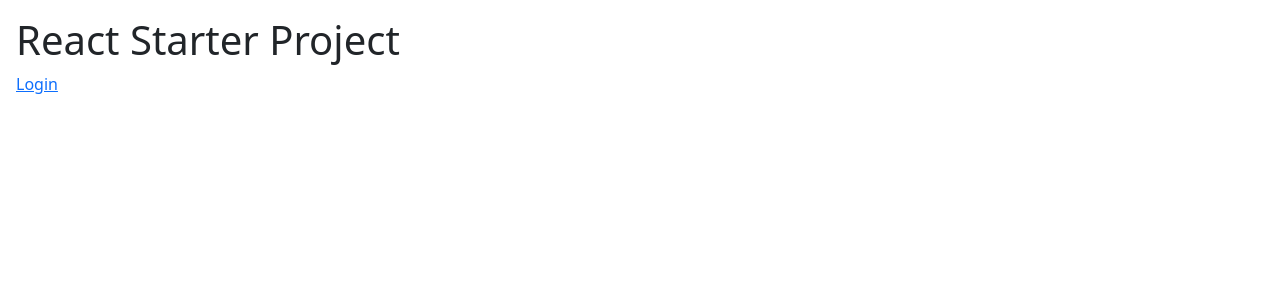
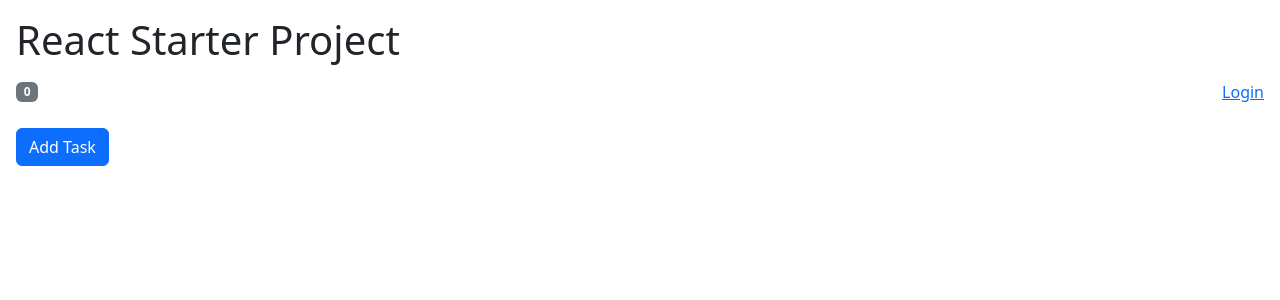
Before and after one commit to ducanh4531/practice-app, a React (Vite) app: page / in a window 1280 px wide. Shown: the top 300 px of the page. Built offline with nearby package versions, Linux system fonts and the light colour scheme.

Commit message:
add Context to share state in child components

```diff
--- a/src/App.tsx
+++ b/src/App.tsx
@@ -1,6 +1,11 @@
+import { useReducer } from "react";
 import "./App.css";
-import LoginStatus from "./state-management/LoginStatus";
+// import LoginStatus from "./state-management/LoginStatus";
 // import TaskList from "./state-management/TaskList";
+import HomePage from "./state-management/HomePage";
+import NavBar from "./state-management/NavBar";
+import TasksContext from "./state-management/contexts/tasksContext";
+import tasksReducer from "./state-management/reducers/tasksReducer";
 // import Counter from "./state-management/Counter";
 
 // import TodoForm from "./react-query/TodoForm";
@@ -8,8 +13,11 @@
 // import PostList from "./react-query/PostList";
 
 function App() {
+	const [tasks, dispatch] = useReducer(tasksReducer, []);
+
 	return (
-		<>
+		// CAN SHARE VALUE TO OTHER COMPONENT USING USECONTEXT() HOOK THEN
+		<TasksContext.Provider value={{ tasks, dispatch }}>
 			<h1>React Starter Project</h1>
 			{/* REACT-QUERY */}
 			{/* <TodoForm /> */}
@@ -18,9 +26,10 @@
 
 			{/* STATE-MANAGEMENT */}
 			{/* <Counter /> */}
-			{/* <TaskList /> */}
-			<LoginStatus />
-		</>
+			{/* <LoginStatus /> */}
+			<NavBar />
+			<HomePage />
+		</TasksContext.Provider>
 	);
 }
 
--- a/src/state-management/NavBar.tsx
+++ b/src/state-management/NavBar.tsx
@@ -1,12 +1,16 @@
-import LoginStatus from './LoginStatus';
+import { useContext } from "react";
+import LoginStatus from "./LoginStatus";
+import TasksContext from "./contexts/tasksContext";
 
 const NavBar = () => {
-  return (
-    <nav className="navbar d-flex justify-content-between">
-      <span className="badge text-bg-secondary">4</span>
-      <LoginStatus />
-    </nav>
-  );
+	const { tasks } = useContext(TasksContext);
+
+	return (
+		<nav className="navbar d-flex justify-content-between">
+			<span className="badge text-bg-secondary">{tasks.length}</span>
+			<LoginStatus />
+		</nav>
+	);
 };
 
 export default NavBar;
--- a/src/state-management/TaskList.tsx
+++ b/src/state-management/TaskList.tsx
@@ -1,8 +1,8 @@
-import { useReducer } from "react";
-import tasksReducer from "./reducers/tasksReducer";
+import { useContext } from "react";
+import TasksContext from "./contexts/tasksContext";
 
 const TaskList = () => {
-	const [tasks, dispatch] = useReducer(tasksReducer, []);
+	const { tasks, dispatch } = useContext(TasksContext);
 
 	return (
 		<>
--- /dev/null
+++ b/src/state-management/contexts/tasksContext.ts
@@ -0,0 +1,15 @@
+import { Dispatch } from "react";
+import { Task, TaskAction } from "../reducers/tasksReducer";
+import React from "react";
+
+// CREATE CONTEXT TYPE TO SHARE DATA THROUGH CHILDREN COMPONENTS
+interface TasksContextType {
+	tasks: Task[];
+	dispatch: Dispatch<TaskAction>;
+}
+
+const TasksContext = React.createContext<TasksContextType>(
+	{} as TasksContextType
+);
+
+export default TasksContext;
--- a/src/state-management/reducers/tasksReducer.ts
+++ b/src/state-management/reducers/tasksReducer.ts
@@ -1,4 +1,4 @@
-interface Task {
+export interface Task {
 	id: number;
 	title: string;
 }
@@ -14,7 +14,7 @@
 }
 
 // union of two interfaces
-type TaskAction = AddTask | DeleteTask;
+export type TaskAction = AddTask | DeleteTask;
 
 const tasksReducer = (tasks: Task[], action: TaskAction): Task[] => {
 	switch (action.type) {
```
